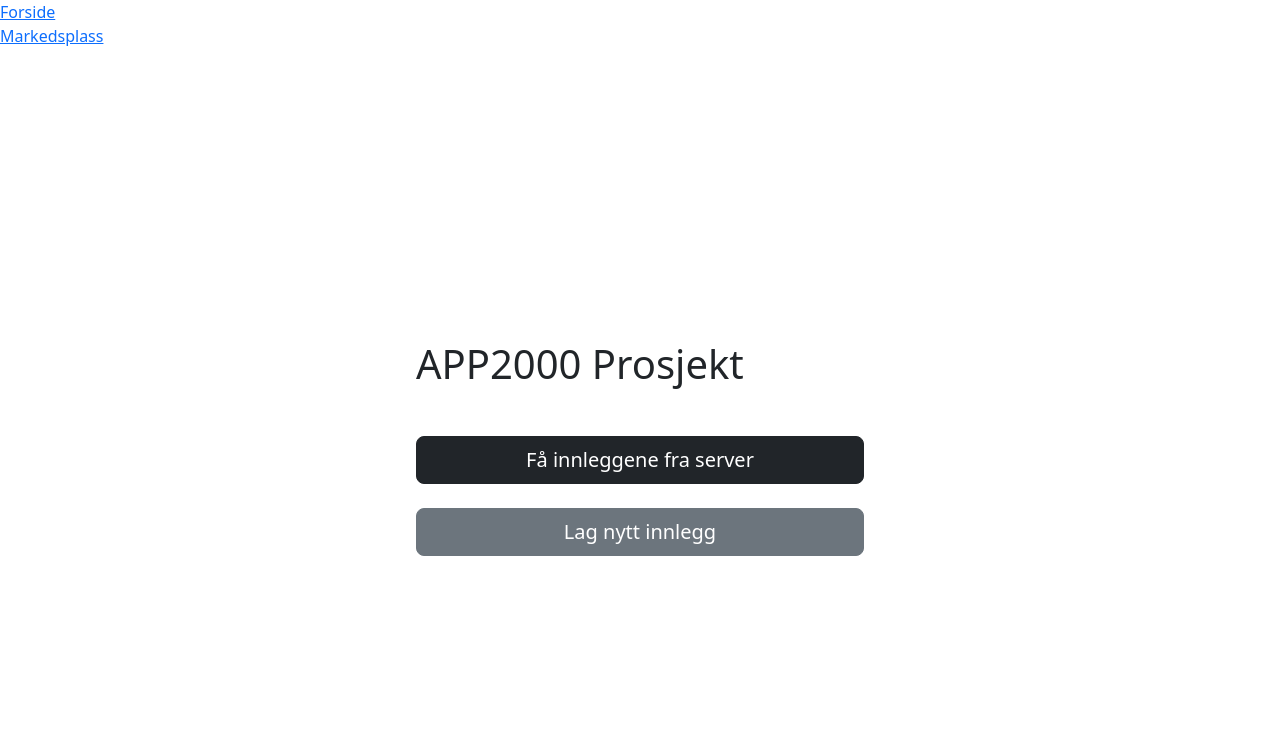
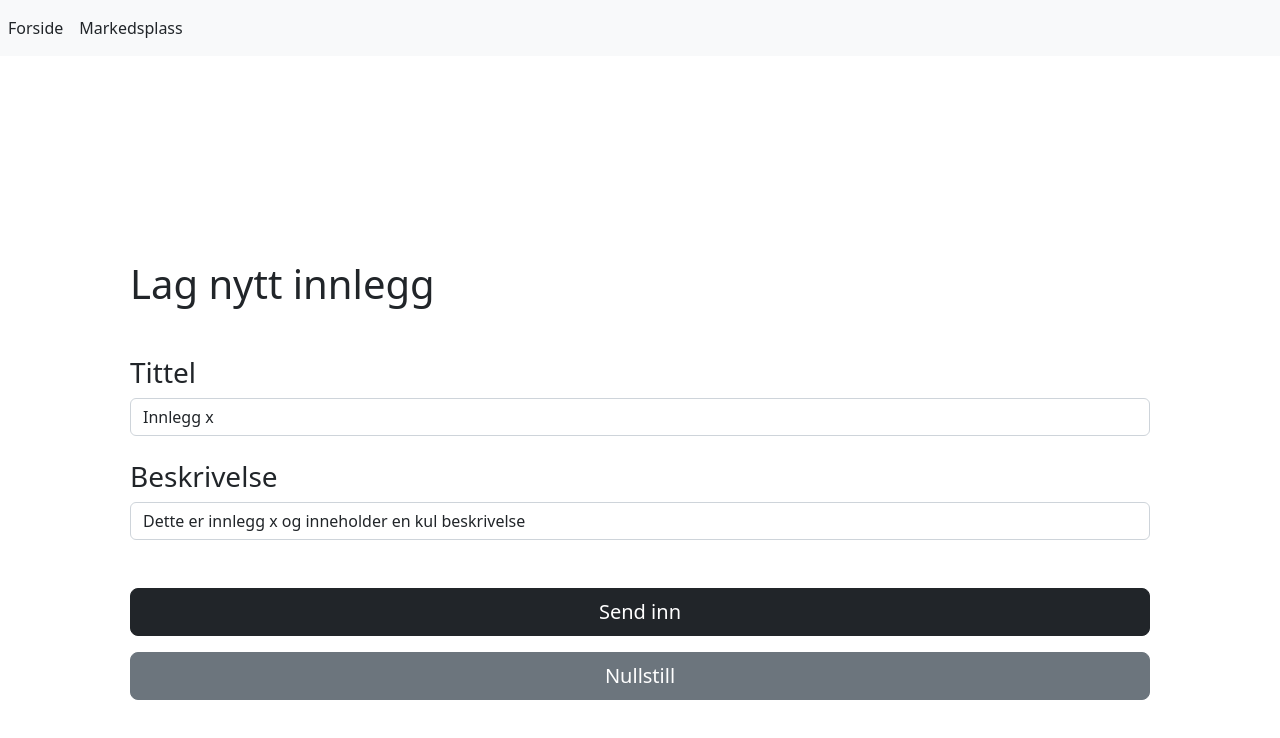
Before and after one commit to jonbonde/APP2000, a React (Create React App) app in the folder reactclient/: page /Markedsplass in a window 1280 px wide. Both pictures are taken after a click on the button "Lag nytt innlegg". Shown: the top 738 px of the page. Built offline with nearby package versions, Linux system fonts and the light colour scheme.

Commit message:
Lage nye innlegg i appen

```diff
--- /dev/null
+++ b/reactclient/src/Pages/LagInnlegg.js
@@ -0,0 +1,67 @@
+import React, { useState } from "react";
+import Constants from "../Utilities/Constants";
+
+export default function LagInnlegg(props) {
+    const initialFormData = Object.freeze({
+        title: "Innlegg x",
+        content: "Dette er innlegg x og inneholder en kul beskrivelse"
+    });
+
+    const [formData, setFormData] = useState(initialFormData);
+
+    const handleChange = (e) => {
+        setFormData({
+            ...formData,
+            [e.target.name]: e.target.value,
+        });
+    };
+
+    const handleSubmit = (e) => {
+        e.preventDefault();
+
+        const postToCreate = {
+            postId: 0,
+            title: formData.title,
+            content: formData.content
+        };
+
+        const url = Constants.API_URL_CREATE_POST;
+
+        fetch(url, {
+            method: "POST",
+            headers: {
+                'Content-Type': 'application/json'
+            },
+            body: JSON.stringify(postToCreate)
+        })
+            .then((response) => response.json())
+            .then((responseFromServer) => {
+                console.log(responseFromServer);
+            })
+            .catch((error) => {
+                console.log(error);
+                alert(error);
+            });
+
+        props.onPostCreated(postToCreate);
+    };
+
+    return (
+        <form className="w-100 px-5">
+            <h1 className="mt-5">Lag nytt innlegg</h1>
+
+            <div className="mt-5">
+                <label className="h3 form-label">Tittel</label>
+                <input value={formData.title} name="title" type="text" className="form-control" onChange={handleChange} />
+            </div>
+
+            <div className="mt-4">
+                <label className="h3 form-label">Beskrivelse</label>
+                <input value={formData.content} name="content" type="text" className="form-control" onChange={handleChange} />
+            </div>
+
+            <button onClick={handleSubmit} className="btn btn-dark btn-lg w-100 mt-5">Send inn</button>
+            <button onClick={() => props.onPostCreated(null)} className="btn btn-secondary btn-lg w-100 mt-3">Nullstill</button>
+        </form>
+    );
+}
--- a/reactclient/src/Pages/Markedsplass.js
+++ b/reactclient/src/Pages/Markedsplass.js
@@ -1,17 +1,19 @@
 import React, { useState } from "react";
+import Constants from "../Utilities/Constants";
+import LagInnlegg from "./LagInnlegg";
 
-function Markedsplass() {
+export default function Markedsplass() {
   const [posts, setPosts] = useState({});
+  const [showingCreateNewPostForm, setShowingCreateNewPostForm] = useState(false);
 
   function getPosts() {
-    const url = "https://localhost:7107/get-all-posts";
+    const url = Constants.API_URL_GET_ALL_POSTS;
 
     fetch(url, {
       method: "GET",
     })
       .then((response) => response.json())
       .then((postsFromServer) => {
-        console.log(postsFromServer);
         setPosts(postsFromServer);
       })
       .catch((error) => {
@@ -24,6 +26,7 @@ function Markedsplass() {
     <div className="container">
       <div className="row min-vh-100">
         <div className="col d-flex flex-column justify-content-center align-items-center">
+          {showingCreateNewPostForm === false && (
             <div>
               <h1>APP2000 Prosjekt</h1>
 
@@ -32,15 +35,19 @@ function Markedsplass() {
                   Få innleggene fra server
                 </button>
                 <button
-                onClick={() => {}}
+                  onClick={() => setShowingCreateNewPostForm(true)}
                   className="btn btn-secondary btn-lg w-100 mt-4"
                 >
                   Lag nytt innlegg
                 </button>
               </div>
             </div>
+          )}
 
-          {posts.length > 0 && renderPostsTable()}
+
+          {(posts.length > 0 && showingCreateNewPostForm === false) && renderPostsTable()}
+
+          {showingCreateNewPostForm && <LagInnlegg onPostCreated={onPostCreated} />}
         </div>
       </div>
     </div>
@@ -77,6 +84,16 @@ function Markedsplass() {
       </div>
     );
   }
+
+  function onPostCreated(createdPost) {
+    setShowingCreateNewPostForm(false);
+
+    if (createdPost === null) {
+      return;
     }
 
-export default Markedsplass;
+    alert(`Innlegget er opprettet. "${createdPost.title}" ligger nå på markedsplassen.`);
+
+    getPosts();
+  }
+}
--- a/reactclient/src/Pages/Navbar.js
+++ b/reactclient/src/Pages/Navbar.js
@@ -3,12 +3,10 @@ import { Link } from "react-router-dom";
 
 function Navbar() {
     return (
-        <div>
-            <nav>
-                <Link to="/">Forside</Link> <br />
-                <Link to="/Markedsplass">Markedsplass</Link> <br />
-            </nav>
-        </div>
+        <nav className="navbar navbar-expand-lg navbar-light bg-light">
+            <Link to="/" className="nav-link p-2">Forside</Link> <br />
+            <Link to="/Markedsplass" className="nav-link p-2">Markedsplass</Link> <br />
+        </nav>
     );
 }
 
--- /dev/null
+++ b/reactclient/src/Utilities/Constants.js
@@ -0,0 +1,23 @@
+const API_BASE_URL_DEVELOPMENT = 'https://localhost:7107';
+
+const ENDPOINTS = {
+    GET_ALL_POSTS: 'get-all-posts',
+    GET_POST_BY_ID: 'get-post-by-id',
+    CREATE_POST: 'create-post',
+    UPDATE_POST: 'update-post',
+    DELETE_POST_BY_ID: 'delete-post-by-id'
+};
+
+const development = {
+    API_URL_GET_ALL_POSTS: `${API_BASE_URL_DEVELOPMENT}/${ENDPOINTS.GET_ALL_POSTS}`,
+    API_URL_GET_POST_BY_ID: `${API_BASE_URL_DEVELOPMENT}/${ENDPOINTS.GET_POST_BY_ID}`,
+    API_URL_CREATE_POST: `${API_BASE_URL_DEVELOPMENT}/${ENDPOINTS.CREATE_POST}`,
+    API_URL_UPDATE_POST: `${API_BASE_URL_DEVELOPMENT}/${ENDPOINTS.UPDATE_POST}`,
+    API_URL_DELETE_POST_BY_ID: `${API_BASE_URL_DEVELOPMENT}/${ENDPOINTS.DELETE_POST_BY_ID}`
+};
+
+const production = {};
+
+const Constants = process.env.NODE_ENV === 'development' ? development : production
+
+export default Constants;
```
Lines whose indentation alone changed are shown as unchanged.
